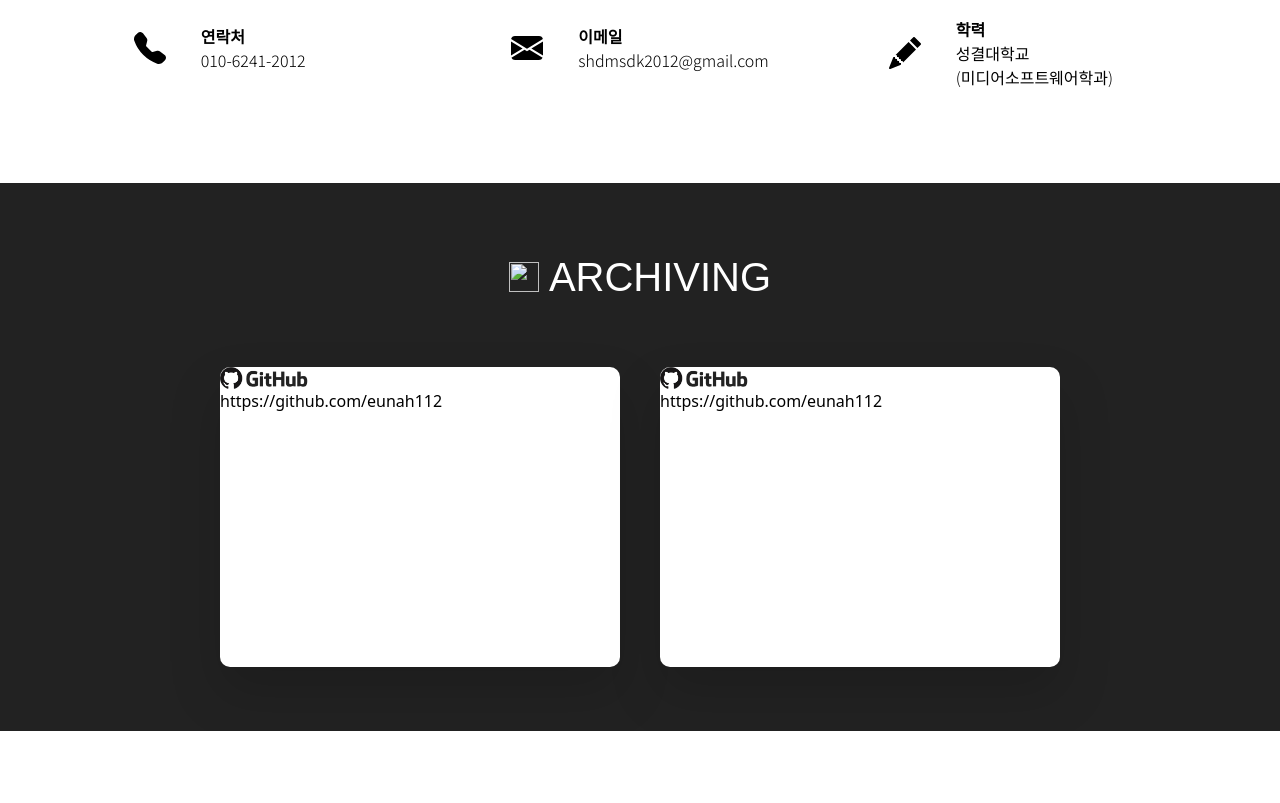
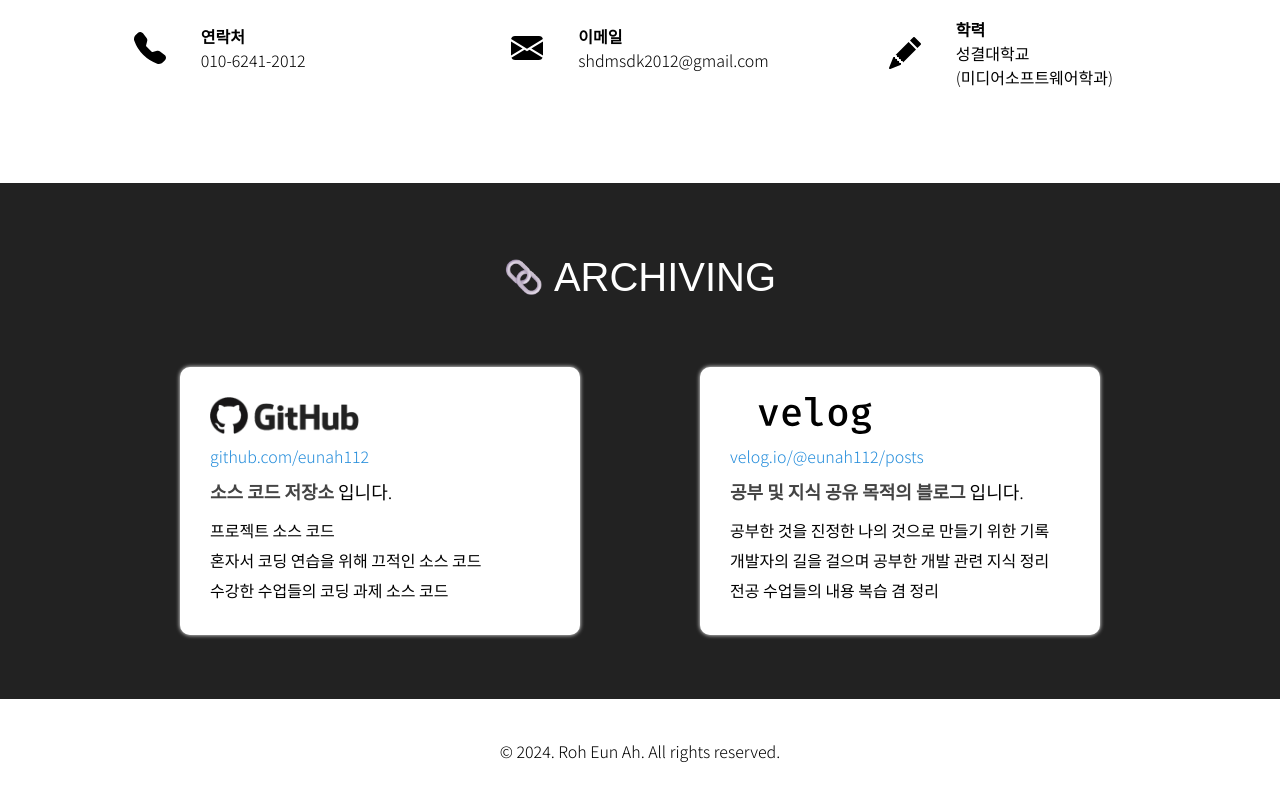
Before and after one commit to eunah112/EunahProfile_V, a plain HTML site: page index.html in a window 1280 px wide. Shown: the part 776-1579 px from the top of the page. Before the commit the page ends 1507 px from the top, so only its background shows below. Drawn offline with nearby package versions, Linux system fonts and the light colour scheme; a web font is replaced by a local one.

Commit message:
ARCHIVING

```diff
--- a/css/style.css
+++ b/css/style.css
@@ -1,4 +1,4 @@
-@media (max-width:800px) {
+@media (max-width: 800px) {
 	#nav {
 		position: fixed;
 		top: 0;
@@ -8,11 +8,11 @@
 		color: black;
 	}
 
-  #nav_menu{
+	#nav_menu {
 		display: none;
 	}
 
-  #hamburger_icon{
+	#hamburger_icon {
 		display: block;
 	}
 
@@ -50,12 +50,12 @@
 	display: flex; /* 활성화 시 flex로 표시 */
 }
 
-
-#header{
+#header {
 	padding: 8.5rem 2rem 4rem;
 }
 
-#Aboutme, #ARCHIVING {
+#Aboutme,
+#ARCHIVING {
 	padding: 64px 32px;
 }
 
@@ -64,3 +64,13 @@
 	text-underline-offset: 8px;
 	text-decoration-thickness: 1px;
 }
+
+.filter-white {
+	filter: drop-shadow(0px 0px 2px white);
+}
+
+.a:hover {
+	text-decoration-line: underline;
+	text--underline-offset: 4px;
+	text-decoration-thickness: 1px;
+}
--- a/index.html
+++ b/index.html
@@ -8,6 +8,7 @@
 		/>
 		<title>REA's Portfolio</title>
 		<script src="https://cdn.tailwindcss.com"></script>
+		<script src="https://unpkg.com/@lottiefiles/lottie-player@latest/dist/lottie-player.js"></script>
 		<link
 			rel="preconnect"
 			href="https://fonts.googleapis.com"
@@ -25,7 +26,17 @@
 		<link rel="stylesheet" href="/css/font.css" />
 		<script src="/js/header.js" defer></script>
 	</head>
-	<body class="m-0 p-0">
+	<body class="noto-sans-light m-0 p-0">
+		<div
+			id="hamburger_menu"
+			class="hidden relative w-full flex flex-col items-center justify-center bg-white text-black my-[88px] z-10"
+		>
+			<span class="py-2">About me</span>
+			<span class="py-2">Skills</span>
+			<span class="py-2">Archiving</span>
+			<span class="py-2">Projects</span>
+			<span class="py-2">Career</span>
+		</div>
 		<div
 			class="bg-[url('./img/Head_Bg.jpg')] bg-cover bg-center text-white my-0 mx-auto"
 		>
@@ -69,22 +80,12 @@
 					/>
 				</button>
 			</nav>
-			<div
-				id="hamburger_menu"
-				class="hidden relative w-full flex flex-col items-center justify-center bg-white text-black my-[88px] z-10"
-			>
-				<span class="py-2">About me</span>
-				<span class="py-2">Skills</span>
-				<span class="py-2">Archiving</span>
-				<span class="py-2">Projects</span>
-				<span class="py-2">Career</span>
-			</div>
 			<header
 				id="header"
 				class="flex flex-col items-center"
 			>
 				<div
-					class="noto-sans-ExtraBold flex flex-col items-center text-[40px]"
+					class="noto-sans-semibold flex flex-col items-center text-[40px]"
 				>
 					<span>- 노은아 -</span>
 					<span>프론트 엔드 개발자 포트폴리오</span>
@@ -101,11 +102,12 @@
 						노은아입니다.</span
 					>
 				</div>
-				<button
-					class="noto-sans-Regular w-[150px] h-[50px] bg-[#9cb4d4] rounded-[30px] text-center"
+				<a
+					href="#Aboutme"
+					class="flex items-center justify-center noto-sans-Regular w-[150px] h-[50px] bg-[#9cb4d4] rounded-[30px] text-center"
 				>
 					더 알아보기 ↓
-				</button>
+				</a>
 			</header>
 		</div>
 
@@ -225,8 +227,8 @@
 				<div class="flex items-center mb-[60px]">
 					<img
 						id="link"
-						class="w-[30px] h-[30px] mr-[10px] cursor-pointer"
-						src="/img/link-45deg.svg"
+						class="w-[40px] mr-[10px] cursor-pointer"
+						src="/img/Link.png"
 						alt=""
 					/>
 					<div class="title text-white text-[40px]">
@@ -235,31 +237,74 @@
 				</div>
 				<div class="grid grid-cols-1 lg:grid-cols-2">
 					<div
-						class="w-[400px] h-[300px] bg-white rounded-[10px] mx-[20px] drop-shadow-2xl"
+						class="filter-white flex flex-col items-start w-[400px] bg-white rounded-[10px] p-[30px] mx-[60px]"
 					>
 						<img
-							class="w-[100px]"
+							class="w-[170px]"
 							src="/img/github.png"
 							alt=""
 						/>
-						<a href="https://github.com/eunah112"
-							>https://github.com/eunah112</a
+						<a
+							class="a text-[#258ddb] my-[10px]"
+							href="https://github.com/eunah112"
+							>github.com/eunah112</a
 						>
+						<span class="text-[18px]"
+							><b class="noto-sans-semibold text-[#444444]"
+								>소스 코드 저장소</b
+							>
+							입니다.</span
+						>
+						<ul class="mt-[10px]">
+							<li class="py-[3px]">프로젝트 소스 코드</li>
+							<li class="py-[3px]">
+								혼자서 코딩 연습을 위해 끄적인 소스 코드
+							</li>
+							<li class="py-[3px]">
+								수강한 수업들의 코딩 과제 소스 코드
+							</li>
+						</ul>
 					</div>
 					<div
-						class="w-[400px] h-[300px] bg-white rounded-[10px] mx-[20px] drop-shadow-2xl"
+						class="filter-white flex flex-col items-start w-[400px] bg-white rounded-[10px] p-[30px] mx-[60px]"
 					>
 						<img
-							class="w-[100px]"
-							src="/img/github.png"
+							class="w-[170px] h-[37px]"
+							src="/img/velogg.svg"
 							alt=""
 						/>
-						<a href="https://github.com/eunah112"
-							>https://github.com/eunah112</a
+						<a
+							class="a text-[#258ddb] my-[10px]"
+							href="https://velog.io/@eunah112/posts"
+							>velog.io/@eunah112/posts</a
 						>
+						<span class="text-[18px]"
+							><b class="noto-sans-semibold text-[#444444]"
+								>공부 및 지식 공유 목적의 블로그</b
+							>
+							입니다.</span
+						>
+						<ul class="mt-[10px]">
+							<li class="py-[3px]">
+								공부한 것을 진정한 나의 것으로 만들기 위한
+								기록
+							</li>
+							<li class="py-[3px]">
+								개발자의 길을 걸으며 공부한 개발 관련 지식
+								정리
+							</li>
+							<li class="py-[3px]">
+								전공 수업들의 내용 복습 겸 정리
+							</li>
+						</ul>
 					</div>
 				</div>
 			</section>
 		</main>
+		<footer
+			class="flex flex-col items-center bg-white py-[40px]"
+		>
+			<div>© 2024. Roh Eun Ah. All rights reserved.</div>
+		</footer>
 	</body>
 </html>
```
Also changed, not shown: img/Head2_Bg.jpg (deleted), img/velog.png (added), img/velogg.svg (added). Lines whose indentation alone changed are shown as unchanged.
